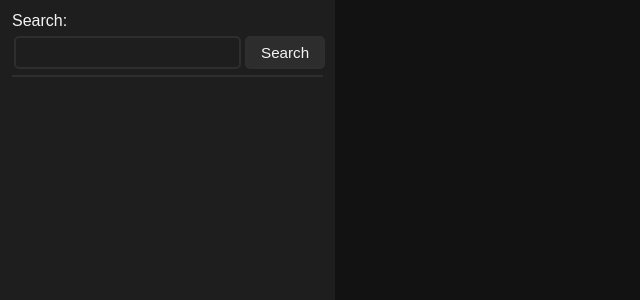
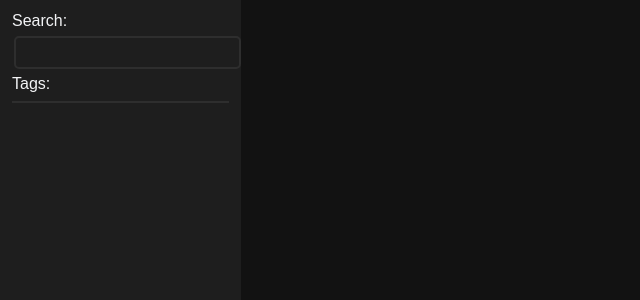
Before and after one commit to NicholasC2/pinterest2, a React (Vite) app: page / in a window 1280 px wide. Shown: the top 300 px of the page, without its empty margins (0-640 px from the left). Built offline with nearby package versions, Linux system fonts and the light colour scheme.

Commit message:
needa fix

```diff
--- a/src/index.css
+++ b/src/index.css
@@ -26,6 +26,8 @@ body,
   padding: 10px;
 
   background-color: var(--bg-secondary);
+
+  width: 221px;
 }
 
 .navbar * {
@@ -57,6 +59,16 @@ body,
   display: inline-flex;
 
   flex-direction: row;
+}
+
+.row.wrap {
+  display: flex;
+
+  height: auto;
+}
+
+.wrap {
+  flex-wrap: wrap;
 }
 
 .row > * {
--- a/src/main.jsx
+++ b/src/main.jsx
@@ -21,7 +21,9 @@ function App() {
         <label>Search:</label>
         <div className="row search">
           <input />
-          <button>Search</button>
+        </div>
+        <label>Tags:</label>
+        <div className='row wrap tags'>
         </div>
         <hr></hr>
       </div>
```
